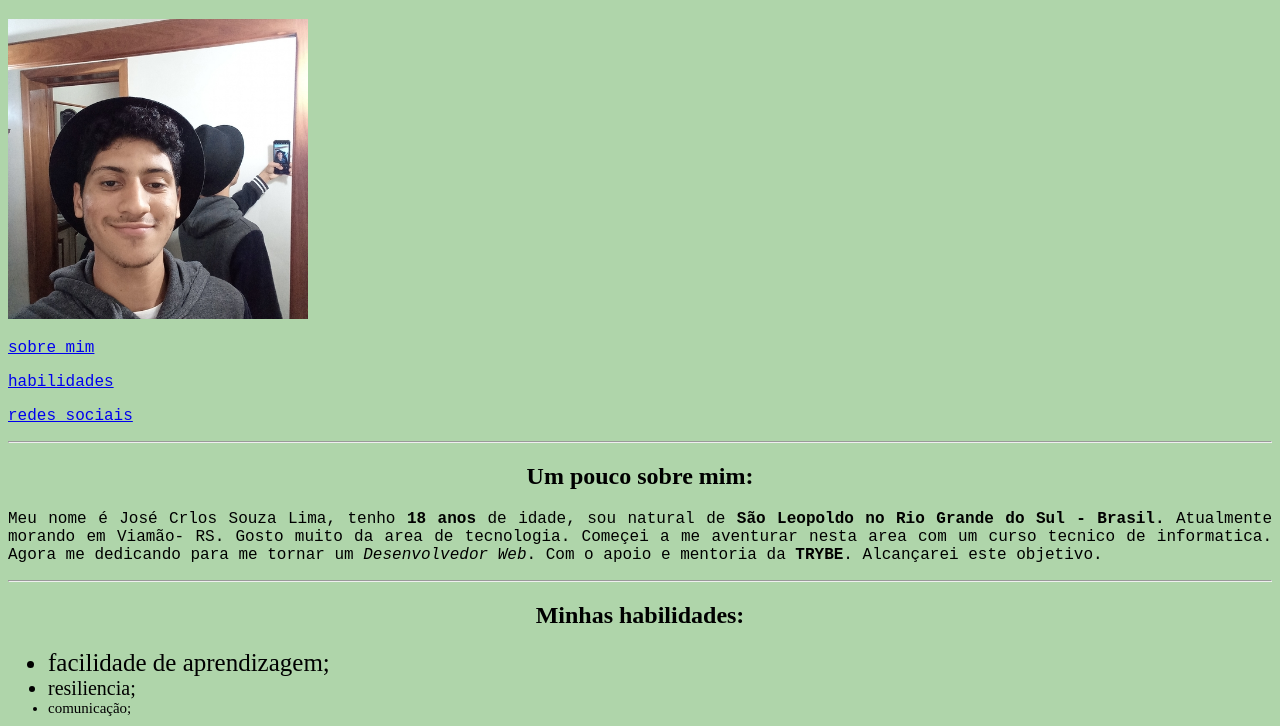
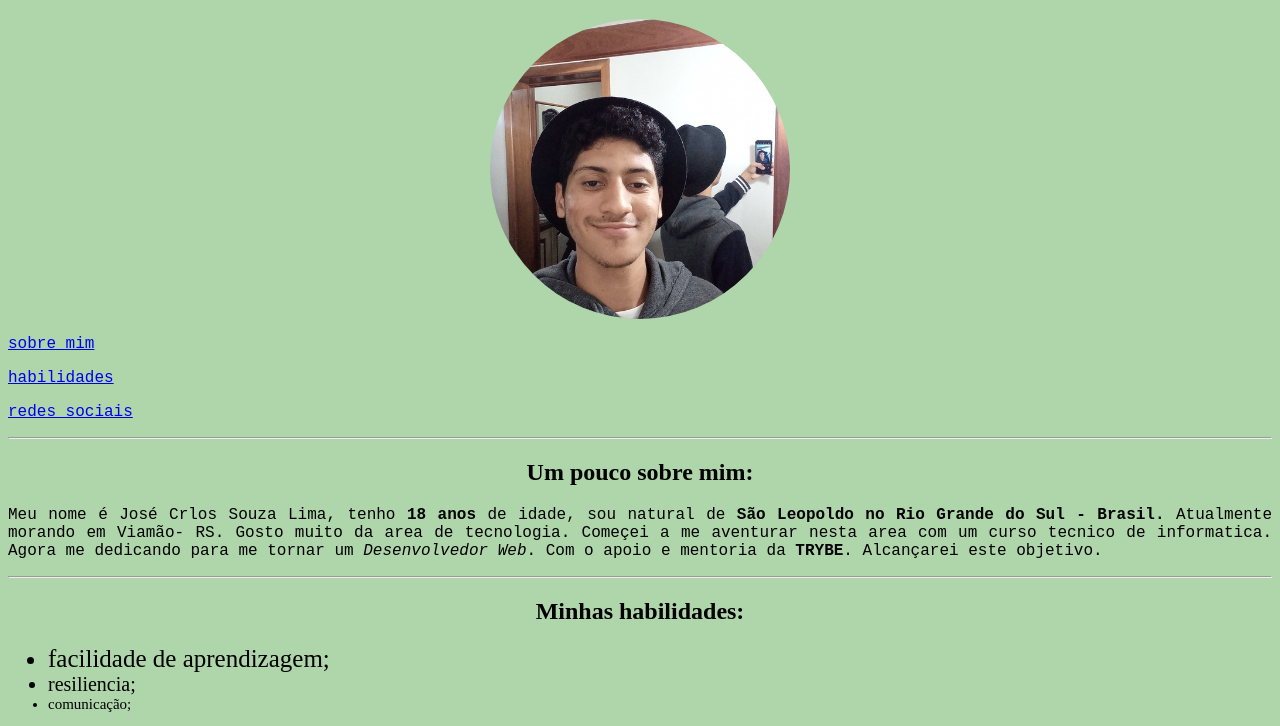
Before and after one commit to carlos-souza-lima/carlos-souza-lima.github.io, a plain HTML site: page index.html in a window 1280 px wide. Shown: the part 62-788 px from the top of the page. Drawn offline with Linux system fonts and the light colour scheme.

Commit message:
alterei a borda da minha imagem

```diff
--- a/index.html
+++ b/index.html
@@ -10,7 +10,7 @@
 <body>
     <h1 id="link-4">JOSÉ CARLOS SOUZA LIMA</h1>
 
-    <img src="my-foto.jpeg" alt="foto de perfil do aluno José da Trybe" width="300px">
+    <img class="config-image" src="my-foto.jpeg" alt="foto de perfil do aluno José da Trybe" width="300px">
 
     <p><a href="#link-1">sobre mim</a></p>
     <p><a href="#link-2">habilidades</a></p>
--- a/style.css
+++ b/style.css
@@ -28,3 +28,9 @@ body{
     font-size: 0.7em;
     text-align: right;
 }
+.config-image{
+    display: block;
+    margin-left: auto;
+    margin-right: auto;
+    border-radius: 100%;
+}
```
